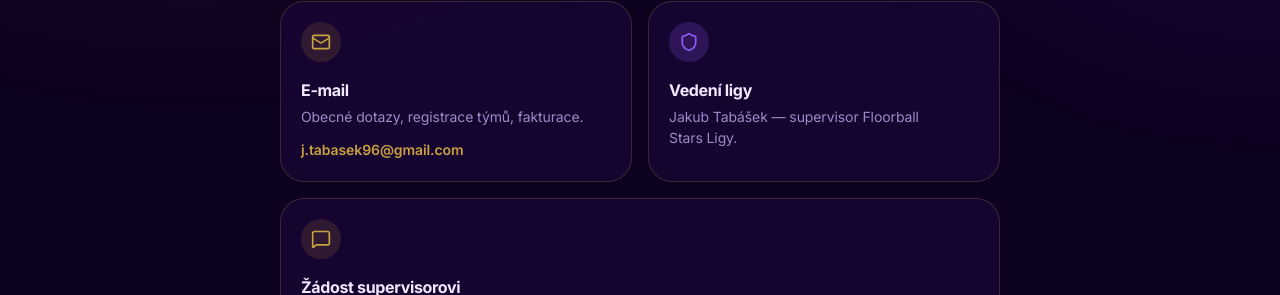
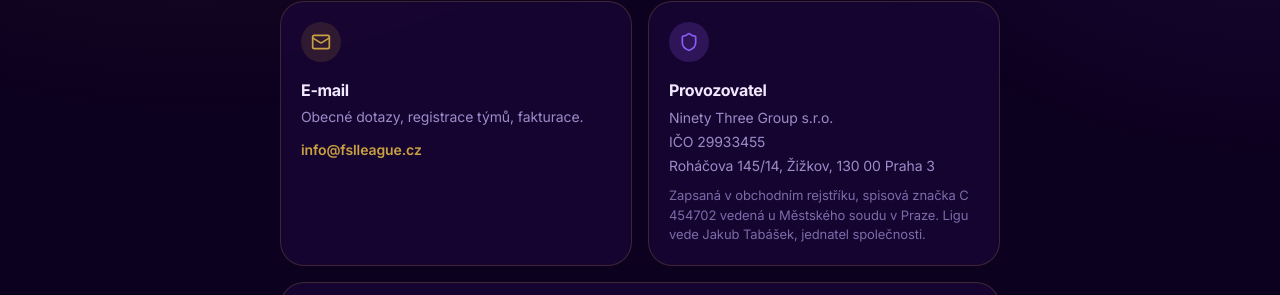
Before and after one commit to Taby9657/fsl-web, a Next.js app: page /kontakt in a window 1280 px wide. Shown: the part 189-484 px from the top of the page. Built offline with nearby package versions, Linux system fonts and the light colour scheme; no server answers.

Commit message:
Provozovatelem webu je Ninety Three Group s.r.o.

```diff
--- a/src/app/kontakt/page.tsx
+++ b/src/app/kontakt/page.tsx
@@ -26,10 +26,10 @@
             Obecné dotazy, registrace týmů, fakturace.
           </p>
           <a
-            href="mailto:j.tabasek96@gmail.com"
+            href="mailto:info@fslleague.cz"
             className="mt-3 inline-block text-[14px] font-semibold text-go hover:underline"
           >
-            j.tabasek96@gmail.com
+            info@fslleague.cz
           </a>
         </Card>
 
@@ -37,9 +37,17 @@
           <span className="flex h-10 w-10 items-center justify-center rounded-xl bg-pu/20 text-pu">
             <Shield size={20} />
           </span>
-          <h2 className="mt-4 text-[16px] font-bold text-wh">Vedení ligy</h2>
-          <p className="mt-1 text-[14px] text-mu">
-            Jakub Tabášek — supervisor Floorball Stars Ligy.
+          <h2 className="mt-4 text-[16px] font-bold text-wh">Provozovatel</h2>
+          <p className="mt-1 text-[14px] leading-6 text-mu">
+            Ninety Three Group s.r.o.
+            <br />
+            IČO 29933455
+            <br />
+            Roháčova 145/14, Žižkov, 130 00 Praha 3
+          </p>
+          <p className="mt-2 text-[13px] text-di">
+            Zapsaná v obchodním rejstříku, spisová značka C 454702 vedená u Městského soudu v Praze. Ligu vede Jakub
+            Tabášek, jednatel společnosti.
           </p>
         </Card>
       </div>
--- a/src/app/ochrana-osobnich-udaju/page.tsx
+++ b/src/app/ochrana-osobnich-udaju/page.tsx
@@ -19,8 +19,11 @@
       <Prose>
         <h2>1. Správce údajů</h2>
         <p>
-          Správcem osobních údajů je Jakub Tabášek, kontaktní e-mail{" "}
-          <a href="mailto:j.tabasek96@gmail.com">j.tabasek96@gmail.com</a>.
+          Správcem osobních údajů je <strong>Ninety Three Group s.r.o.</strong>, IČO 29933455, se sídlem
+          Roháčova 145/14, Žižkov, 130 00 Praha 3, zapsaná v obchodním rejstříku pod spisovou značkou C 454702 vedená u Městského soudu v Praze.
+        </p>
+        <p>
+          Kontaktní e-mail: <a href="mailto:info@fslleague.cz">info@fslleague.cz</a>.
         </p>
 
         <h2>2. Jaké údaje zpracováváme</h2>
@@ -86,7 +89,7 @@
         <p>
           Máte právo na přístup ke svým údajům, jejich opravu, výmaz, omezení zpracování a na
           přenositelnost. Žádosti posílejte na{" "}
-          <a href="mailto:j.tabasek96@gmail.com">j.tabasek96@gmail.com</a>. Máte také právo
+          <a href="mailto:info@fslleague.cz">info@fslleague.cz</a>. Máte také právo
           podat stížnost u Úřadu pro ochranu osobních údajů.
         </p>
       </Prose>
--- a/src/app/podminky/page.tsx
+++ b/src/app/podminky/page.tsx
@@ -87,9 +87,14 @@
           e-mailem.
         </p>
 
-        <h2>9. Kontakt</h2>
+        <h2>9. Provozovatel a kontakt</h2>
         <p>
-          Jakub Tabášek, <a href="mailto:j.tabasek96@gmail.com">j.tabasek96@gmail.com</a>
+          Provozovatelem Floorball Stars Ligy, webu fslleague.cz i mobilní aplikace FSL je
+          <strong>Ninety Three Group s.r.o.</strong>, IČO 29933455, se sídlem Roháčova 145/14, Žižkov, 130 00 Praha 3, zapsaná v obchodním
+          rejstříku pod spisovou značkou C 454702 vedená u Městského soudu v Praze.
+        </p>
+        <p>
+          Kontaktní e-mail: <a href="mailto:info@fslleague.cz">info@fslleague.cz</a>
         </p>
       </Prose>
     </Page>
--- a/src/components/layout/site-footer.tsx
+++ b/src/components/layout/site-footer.tsx
@@ -76,8 +76,10 @@
         </div>
 
         <div className="mt-10 flex flex-col items-start justify-between gap-3 border-t border-bd pt-6 sm:flex-row sm:items-center">
-          <p className="text-[12px] text-di">
+          <p className="text-[12px] leading-5 text-di">
             © {new Date().getFullYear()} Floorball Stars Liga · fslleague.cz
+            <br />
+            Provozovatel: Ninety Three Group s.r.o., IČO 29933455, Roháčova 145/14, Žižkov, 130 00 Praha 3
           </p>
           <p className="text-[12px] text-di">
             Stáhni si aplikaci FSL pro iOS a Android
```
